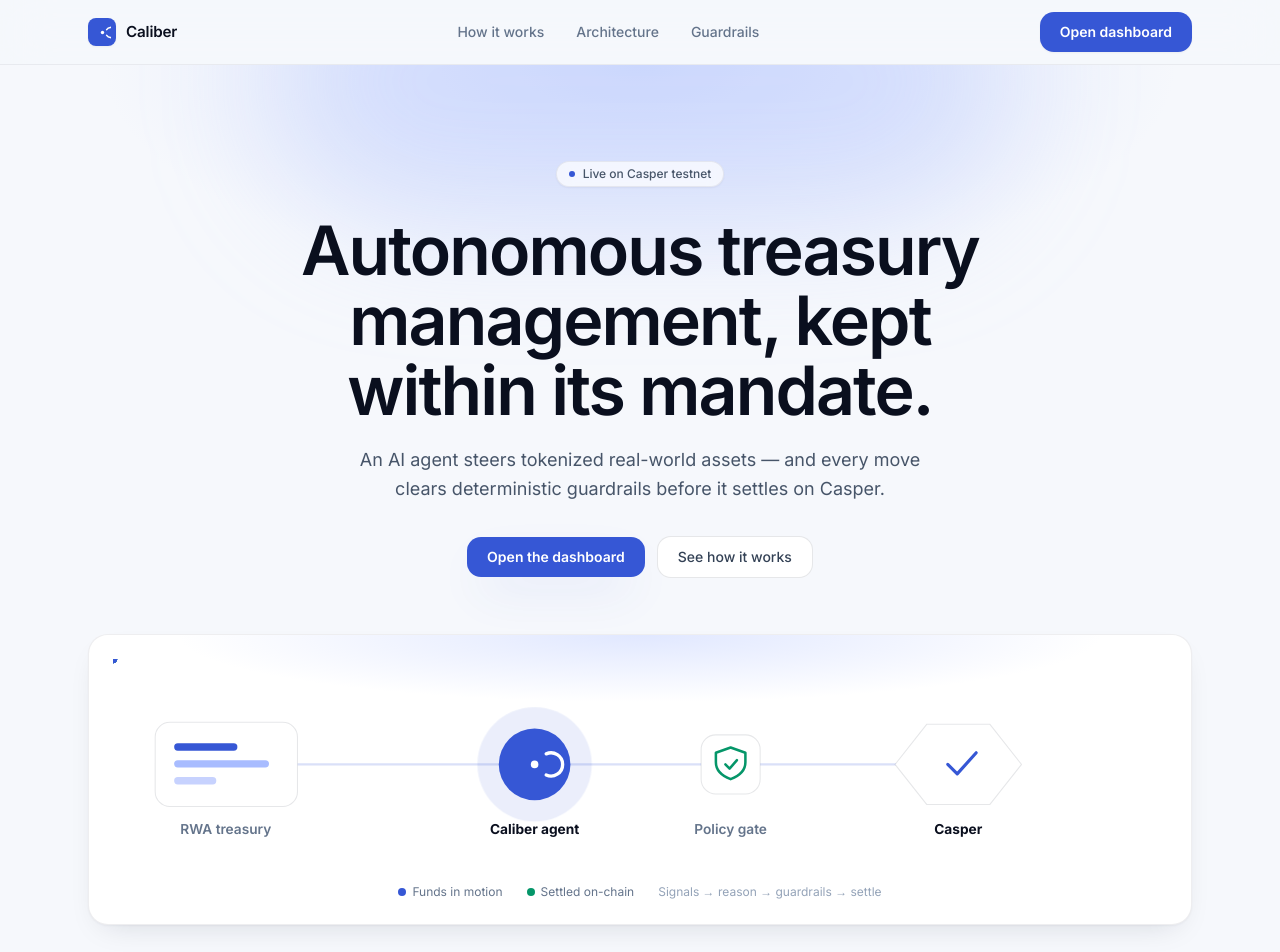
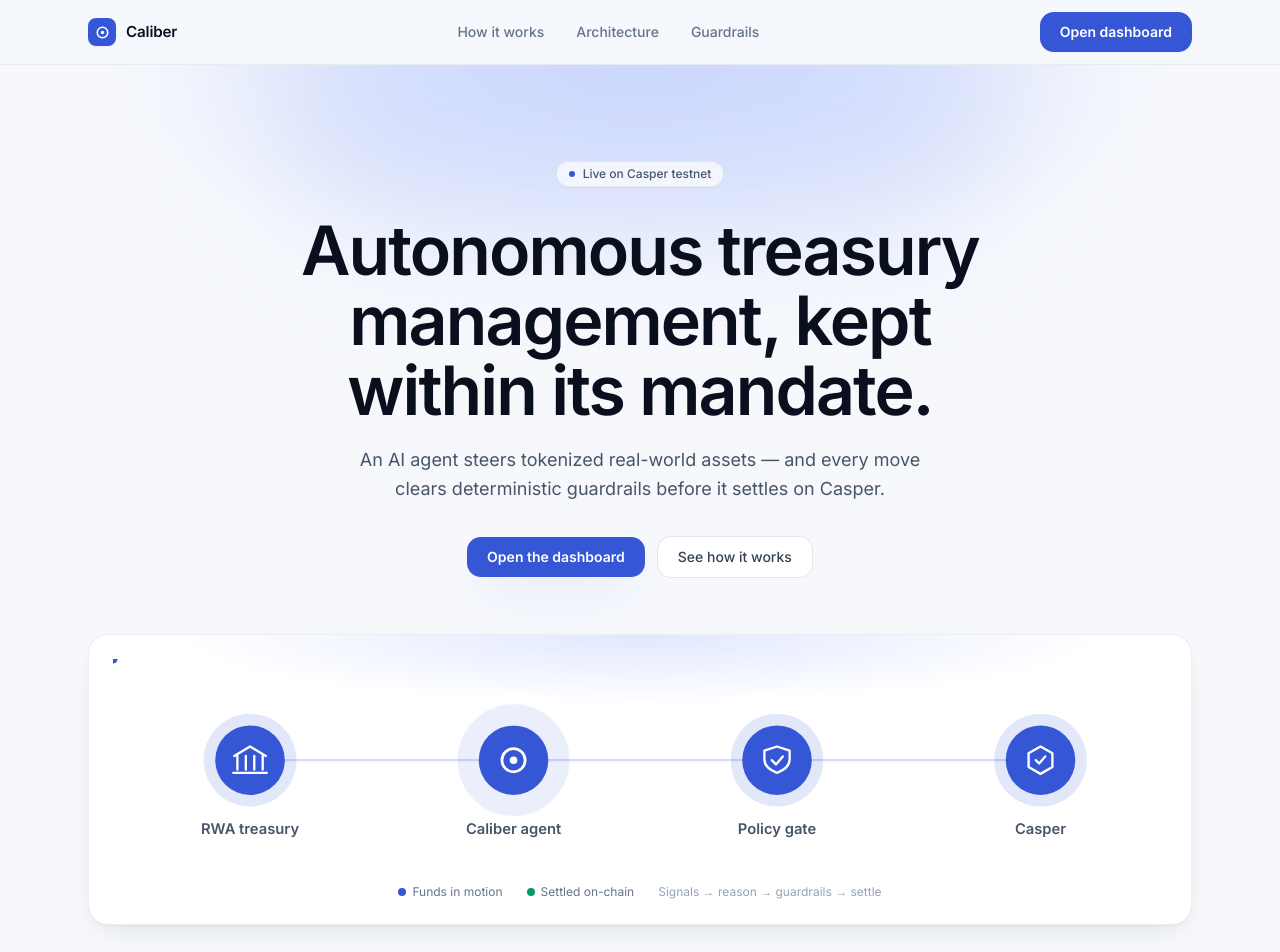
Before and after one commit to AamirAlam/caliber, a Next.js app in the folder apps/web/: page / in a window 1280 px wide. Shown: the top 952 px of the page. Built offline with nearby package versions, Linux system fonts and the light colour scheme.

Commit message:
feat: add loading spinners and enhance FlowBand component with node representation

```diff
--- a/apps/web/src/app/dashboard/page.tsx
+++ b/apps/web/src/app/dashboard/page.tsx
@@ -4,6 +4,7 @@
 import { AGENT_ROLES } from '@caliber/shared';
 import type { Recommendation, RiskScore, SignalSnapshot, TreasuryPolicy } from '@caliber/shared';
 import { api, type VaultState } from '@/lib/api';
+import { PageLoader } from '@/components/Spinner';
 import { demoPolicy, demoRecommendation, demoSignals } from '@/lib/mockData';
 
 const EXPLORER = process.env.NEXT_PUBLIC_EXPLORER_BASE ?? 'https://testnet.cspr.live';
@@ -90,7 +91,7 @@
   };
 
   if (!policy) {
-    return <div className="mx-auto max-w-5xl px-4 py-16 text-slate-500 sm:px-8">Loading…</div>;
+    return <PageLoader />;
   }
 
   const canApprove = live && rec?.action === 'rebalance';
--- a/apps/web/src/app/dashboard/runs/page.tsx
+++ b/apps/web/src/app/dashboard/runs/page.tsx
@@ -4,6 +4,7 @@
 import { AGENT_ROLES } from '@caliber/shared';
 import type { AgentRunLog } from '@caliber/shared';
 import { api, type RunDetail } from '@/lib/api';
+import { Spinner } from '@/components/Spinner';
 import { demoRuns } from '@/lib/mockData';
 
 const PAGE_SIZE = 8;
@@ -252,7 +253,7 @@
           )}
         </div>
         {loading ? (
-          <p className="text-sm text-slate-400">Loading…</p>
+          <Spinner className="h-4 w-4" />
         ) : (
           <p className="text-sm leading-relaxed text-slate-600">
             {rec?.explanation ?? run.notes ?? 'No reasoning recorded.'}
@@ -281,7 +282,7 @@
           Money flow
         </p>
         {loading ? (
-          <p className="text-sm text-slate-400">Loading…</p>
+          <Spinner className="h-4 w-4" />
         ) : legs.length === 0 ? (
           <p className="text-sm text-slate-500">
             No funds moved — decision was <span className="font-medium">{run.action ?? 'hold'}</span>.
--- a/apps/web/src/app/globals.css
+++ b/apps/web/src/app/globals.css
@@ -214,6 +214,19 @@
   stroke: #232c3f;
 }
 
+/* hover/active backgrounds — Tailwind's hover variants are separate class
+   names, so recolor them explicitly (otherwise they flash near-white in dark). */
+.dark .hover\:bg-slate-50:hover,
+.dark .active\:bg-slate-50:active {
+  background-color: #1a2233;
+}
+.dark .hover\:bg-slate-100:hover {
+  background-color: #202a3d;
+}
+.dark .hover\:bg-slate-50\/60:hover {
+  background-color: rgba(26, 34, 51, 0.55);
+}
+
 /* ─── Funds-flow band (landing hero visual) ──────────────────────── */
 .ai-pulse {
   transform-box: fill-box;
--- a/apps/web/src/components/FlowBand.tsx
+++ b/apps/web/src/components/FlowBand.tsx
@@ -1,9 +1,17 @@
 /**
  * The landing centerpiece: an animated schematic of Caliber's loop —
  * funds flow from the RWA treasury, through the AI agent and the deterministic
- * policy gate, and settle on Casper. Pure SVG + SMIL; the agent glow is CSS
- * (reduced-motion aware). Decorative, so it's aria-hidden.
+ * policy gate, and settle on Casper. Every stage is a consistent brand-blue
+ * node with a white glyph; the agent keeps a pulsing glow as the focal point.
+ * Pure SVG + SMIL; reduced-motion aware. Decorative, so it's aria-hidden.
  */
+const NODES = [
+  { cx: 130, label: 'RWA treasury', glyph: 'treasury' as const },
+  { cx: 380, label: 'Caliber agent', glyph: 'agent' as const, pulse: true },
+  { cx: 630, label: 'Policy gate', glyph: 'shield' as const },
+  { cx: 880, label: 'Casper', glyph: 'hex' as const },
+];
+
 export function FlowBand() {
   // Six dots flowing left→right along the spine, staggered.
   const dots = [0, -1.5, -3, -4.5, -6, -7.5];
@@ -17,10 +25,10 @@
           role="img"
           aria-label="Funds flow from the treasury through the Caliber agent and policy gate, settling on Casper."
         >
-          {/* spine */}
-          <path id="spine" d="M175 100 H772" fill="none" stroke="rgba(54,87,213,0.18)" strokeWidth="2" />
+          {/* spine connecting the node centers */}
+          <path id="spine" d="M130 96 H880" fill="none" stroke="rgba(54,87,213,0.20)" strokeWidth="2" />
 
-          {/* flowing funds */}
+          {/* flowing funds (behind the nodes) */}
           {dots.map((begin, i) => (
             <circle key={i} className="flow-dot" r="4" fill={i % 3 === 0 ? '#059669' : '#3657d5'}>
               <animateMotion dur="6s" begin={`${begin}s`} repeatCount="indefinite" keyPoints="0;1" keyTimes="0;1" calcMode="linear">
@@ -29,56 +37,9 @@
             </circle>
           ))}
 
-          {/* ── Assets: RWA treasury ── */}
-          <g>
-            <rect x="40" y="60" width="135" height="80" rx="14" fill="white" stroke="rgba(15,23,42,0.10)" />
-            <rect x="58" y="80" width="60" height="7" rx="3.5" fill="#3657d5" />
-            <rect x="58" y="96" width="90" height="7" rx="3.5" fill="#a8bcff" />
-            <rect x="58" y="112" width="40" height="7" rx="3.5" fill="#c7d2fe" />
-            <text x="107" y="166" textAnchor="middle" className="fill-slate-500" fontSize="13" fontWeight="600">
-              RWA treasury
-            </text>
-          </g>
-
-          {/* ── Caliber agent (AI) ── */}
-          <g>
-            <circle className="ai-pulse" cx="400" cy="100" r="46" fill="#3657d5" />
-            <circle cx="400" cy="100" r="34" fill="#3657d5" />
-            <path d="M411 90 A11 11 0 1 1 411 110" fill="none" stroke="white" strokeWidth="3.2" strokeLinecap="round" />
-            <circle cx="400" cy="100" r="3.6" fill="white" />
-            <text x="400" y="166" textAnchor="middle" className="fill-ink-900" fontSize="13" fontWeight="700">
-              Caliber agent
-            </text>
-          </g>
-
-          {/* ── Policy / security gate ── */}
-          <g>
-            <rect x="558" y="72" width="56" height="56" rx="14" fill="white" stroke="rgba(15,23,42,0.10)" />
-            <path
-              d="M586 84 l14 5 v9 c0 8-6 13-14 16 c-8-3-14-8-14-16 v-9 z"
-              fill="none"
-              stroke="#059669"
-              strokeWidth="2.4"
-              strokeLinejoin="round"
-            />
-            <path d="M581 100 l4 4 7-8" fill="none" stroke="#059669" strokeWidth="2.4" strokeLinecap="round" strokeLinejoin="round" />
-            <text x="586" y="166" textAnchor="middle" className="fill-slate-500" fontSize="13" fontWeight="600">
-              Policy gate
-            </text>
-          </g>
-
-          {/* ── Casper (onchain settlement) ── */}
-          <g>
-            <path
-              d="M772 62 l60 0 30 38 -30 38 -60 0 -30 -38 z"
-              fill="white"
-              stroke="rgba(15,23,42,0.10)"
-            />
-            <path d="M792 100 l9 9 18 -20" fill="none" stroke="#3657d5" strokeWidth="3" strokeLinecap="round" strokeLinejoin="round" />
-            <text x="802" y="166" textAnchor="middle" className="fill-ink-900" fontSize="13" fontWeight="700">
-              Casper
-            </text>
-          </g>
+          {NODES.map((n) => (
+            <FlowNode key={n.label} {...n} />
+          ))}
         </svg>
 
         <div className="mt-1 flex flex-wrap items-center justify-center gap-x-6 gap-y-1 text-xs text-slate-500">
@@ -91,6 +52,81 @@
   );
 }
 
+function FlowNode({
+  cx,
+  label,
+  glyph,
+  pulse,
+}: {
+  cx: number;
+  label: string;
+  glyph: 'treasury' | 'agent' | 'shield' | 'hex';
+  pulse?: boolean;
+}) {
+  return (
+    <g transform={`translate(${cx} 96)`}>
+      {pulse ? (
+        <circle className="ai-pulse" r="45" fill="#3657d5" />
+      ) : (
+        <circle r="44" fill="#3657d5" opacity="0.14" />
+      )}
+      <circle r="33" fill="#3657d5" />
+      <Glyph kind={glyph} />
+      <text
+        y="70"
+        textAnchor="middle"
+        className="fill-slate-600 dark:fill-slate-300"
+        fontSize="14"
+        fontWeight="600"
+      >
+        {label}
+      </text>
+    </g>
+  );
+}
+
+/** White glyphs, centered at (0,0) inside the node circle. */
+function Glyph({ kind }: { kind: 'treasury' | 'agent' | 'shield' | 'hex' }) {
+  const line = {
+    fill: 'none',
+    stroke: 'white',
+    strokeWidth: 2.2,
+    strokeLinecap: 'round' as const,
+    strokeLinejoin: 'round' as const,
+  };
+  switch (kind) {
+    case 'treasury':
+      return (
+        <g {...line}>
+          <path d="M-15 -4 L0 -13 L15 -4" />
+          <path d="M-12 -4 V9 M-4 -4 V9 M4 -4 V9 M12 -4 V9" />
+          <path d="M-16 12 H16" />
+        </g>
+      );
+    case 'agent':
+      return (
+        <>
+          <circle r="11" fill="none" stroke="white" strokeWidth={2.6} />
+          <circle r="3.6" fill="white" />
+        </>
+      );
+    case 'shield':
+      return (
+        <g {...line}>
+          <path d="M0 -13 l12 4 v8 c0 6.5-5 10.5-12 13 c-7-2.5-12-6.5-12-13 v-8 z" />
+          <path d="M-5 0 l4 4 6.5 -7.5" />
+        </g>
+      );
+    case 'hex':
+      return (
+        <g {...line}>
+          <path d="M0 -13 L11.3 -6.5 L11.3 6.5 L0 13 L-11.3 6.5 L-11.3 -6.5 Z" />
+          <path d="M-4.5 0 l3.2 3.2 5.8 -6.8" />
+        </g>
+      );
+  }
+}
+
 function Legend({ color, label }: { color: string; label: string }) {
   return (
     <span className="inline-flex items-center gap-1.5">
--- a/apps/web/src/components/SiteHeader.tsx
+++ b/apps/web/src/components/SiteHeader.tsx
@@ -34,19 +34,14 @@
 }
 
 export function CaliberMark({ className = '' }: { className?: string }) {
-  // A precision aperture: an open ring (reads as a "C" and a caliber bore/gauge)
-  // with a center pupil — calibration and focus.
+  // A precision aperture: a closed ring (a caliber bore / lens aperture) with a
+  // center pupil. Closed on purpose — an open arc reads as a loading spinner.
   return (
     <span
       className={`flex h-7 w-7 items-center justify-center rounded-lg bg-brand-500 shadow-soft ${className}`}
     >
       <svg width="17" height="17" viewBox="0 0 24 24" fill="none" aria-hidden>
-        <path
-          d="M17.9 7.9 A7.2 7.2 0 1 1 17.9 16.1"
-          stroke="white"
-          strokeWidth="2.2"
-          strokeLinecap="round"
-        />
+        <circle cx="12" cy="12" r="7.4" stroke="white" strokeWidth="2.2" />
         <circle cx="12" cy="12" r="2.4" fill="white" />
       </svg>
     </span>
--- /dev/null
+++ b/apps/web/src/components/Spinner.tsx
@@ -0,0 +1,19 @@
+/** A small brand-colored ring spinner. Works in light and dark themes. */
+export function Spinner({ className = 'h-6 w-6' }: { className?: string }) {
+  return (
+    <span
+      role="status"
+      aria-label="Loading"
+      className={`inline-block animate-spin rounded-full border-2 border-brand-500/25 border-t-brand-500 ${className}`}
+    />
+  );
+}
+
+/** Full-height centered spinner for page-level loading states. */
+export function PageLoader() {
+  return (
+    <div className="flex min-h-[70vh] items-center justify-center">
+      <Spinner className="h-8 w-8" />
+    </div>
+  );
+}
```
Also changed, not shown: apps/web/src/app/icon.svg.
